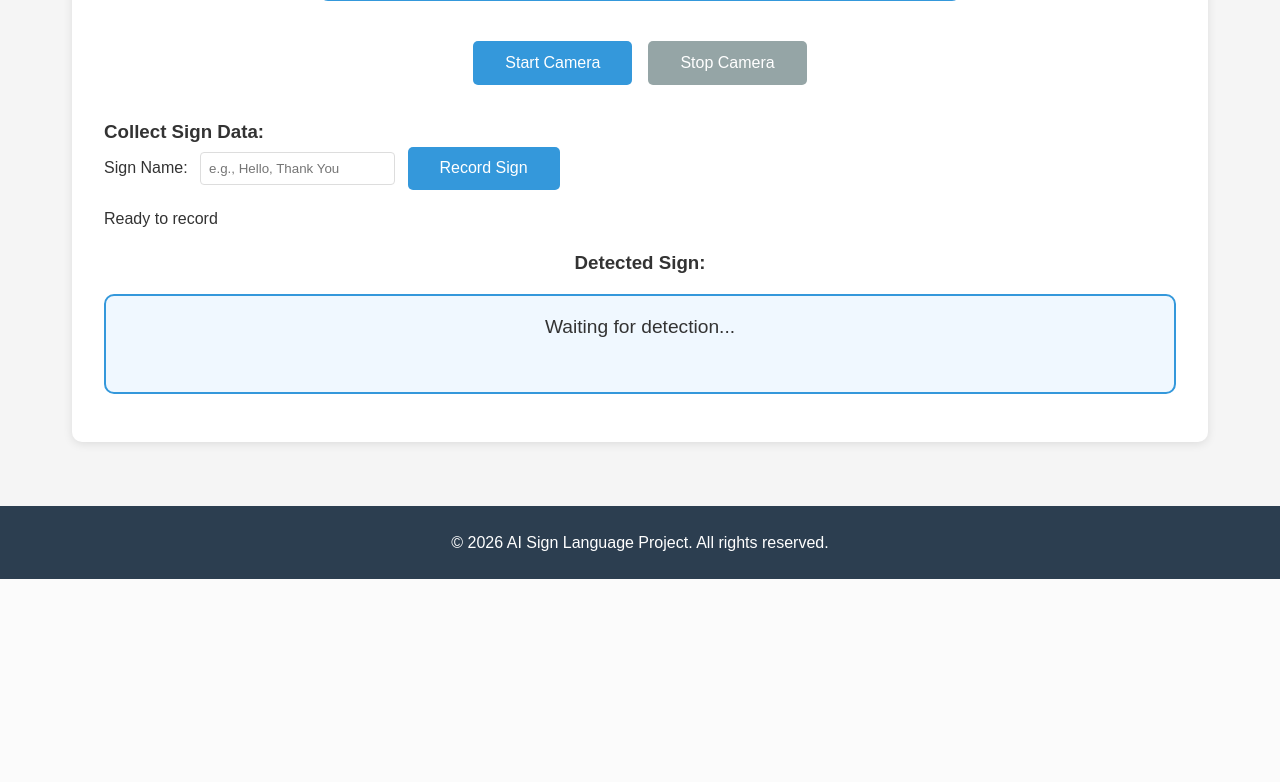
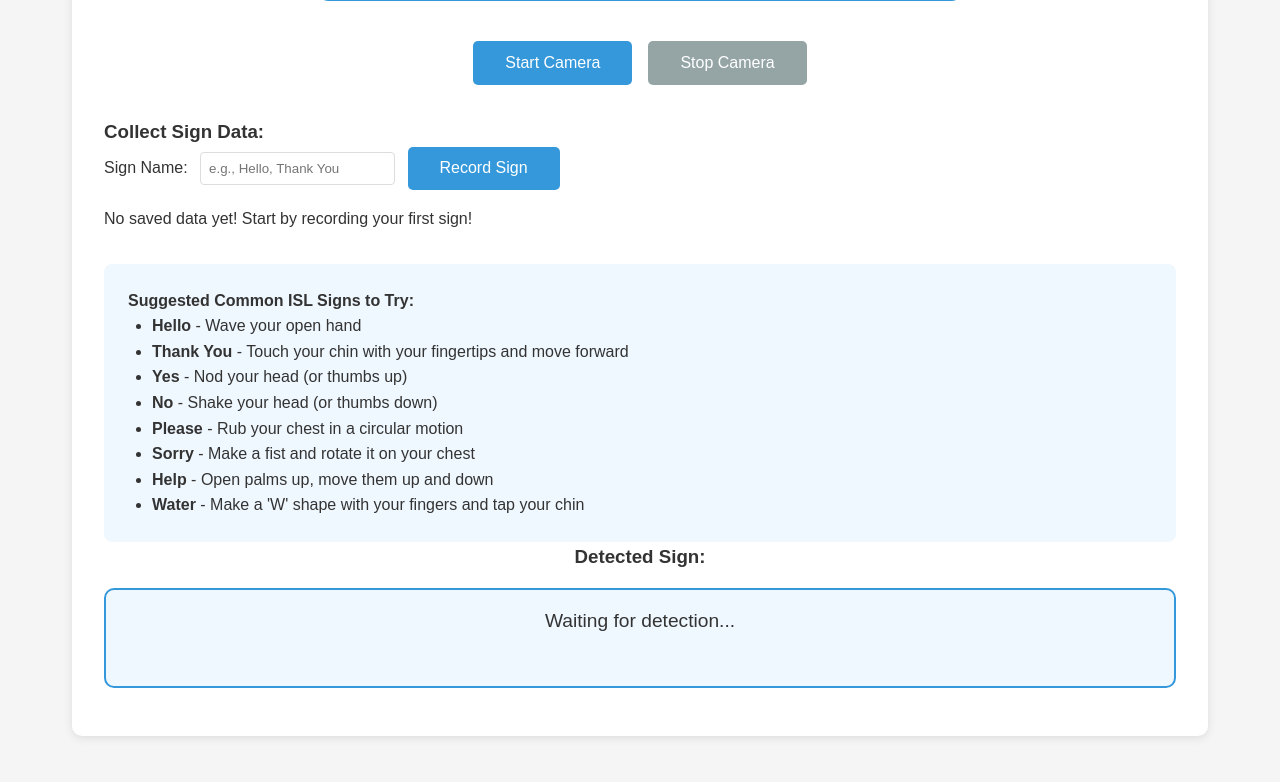
Before and after one commit to viinx09/AI_Sign_Language_project1, a Flask app: page /detection in a window 1280 px wide. Shown: the part 602-1384 px from the top of the page. Before the commit the page ends 1181 px from the top, so only its background shows below. Run offline with Flask 3, Linux system fonts and the light colour scheme; some libraries are stand-ins or nearby versions.

Commit message:
Add suggested common Indian Sign Language signs

```diff
--- a/frontend/static/js/main.js
+++ b/frontend/static/js/main.js
@@ -347,12 +347,23 @@ document.addEventListener('DOMContentLoaded', function() {
             }
         });
 
-        // Load saved training data on page load
+        // Load saved training data on page load, plus pre-loaded signs
+        let initialTrainingData = [];
+
+        // Pre-loaded simple signs (example landmark data - in real app you'd collect more)
+        // For demo purposes, let's add a structure for common ISL signs
+        const preLoadedSigns = []; // In a real app, this would have actual landmark data
+
         const savedData = localStorage.getItem('signTrainingData');
         if (savedData) {
-            trainingData = JSON.parse(savedData);
-            if (recordStatus) recordStatus.textContent = `Loaded ${trainingData.length} training samples!`;
+            initialTrainingData = JSON.parse(savedData);
+            if (recordStatus) recordStatus.textContent = `Loaded ${initialTrainingData.length} training samples!`;
+        } else {
+            if (recordStatus) recordStatus.textContent = `No saved data yet! Start by recording your first sign!`;
         }
+
+        // Combine pre-loaded and saved data
+        trainingData = [...preLoadedSigns, ...initialTrainingData];
     }
 
     if (startBtn && stopBtn && webcam && canvas) {
--- a/frontend/templates/detection.html
+++ b/frontend/templates/detection.html
@@ -45,6 +45,21 @@
                 <button id="stopRecordBtn" class="btn-secondary" style="display: none;">Stop Recording</button>
             </div>
             <p id="recordStatus" style="margin-bottom: 1rem;">Ready to record</p>
+
+            <!-- Suggested Signs -->
+            <div class="suggested-signs" style="margin-top: 2rem; background-color: #f0f8ff; padding: 1.5rem; border-radius: 8px;">
+                <h4>Suggested Common ISL Signs to Try:</h4>
+                <ul style="margin-left: 1.5rem; text-align: left;">
+                    <li><strong>Hello</strong> - Wave your open hand</li>
+                    <li><strong>Thank You</strong> - Touch your chin with your fingertips and move forward</li>
+                    <li><strong>Yes</strong> - Nod your head (or thumbs up)</li>
+                    <li><strong>No</strong> - Shake your head (or thumbs down)</li>
+                    <li><strong>Please</strong> - Rub your chest in a circular motion</li>
+                    <li><strong>Sorry</strong> - Make a fist and rotate it on your chest</li>
+                    <li><strong>Help</strong> - Open palms up, move them up and down</li>
+                    <li><strong>Water</strong> - Make a 'W' shape with your fingers and tap your chin</li>
+                </ul>
+            </div>
         </div>
 
         <div class="results">
```
